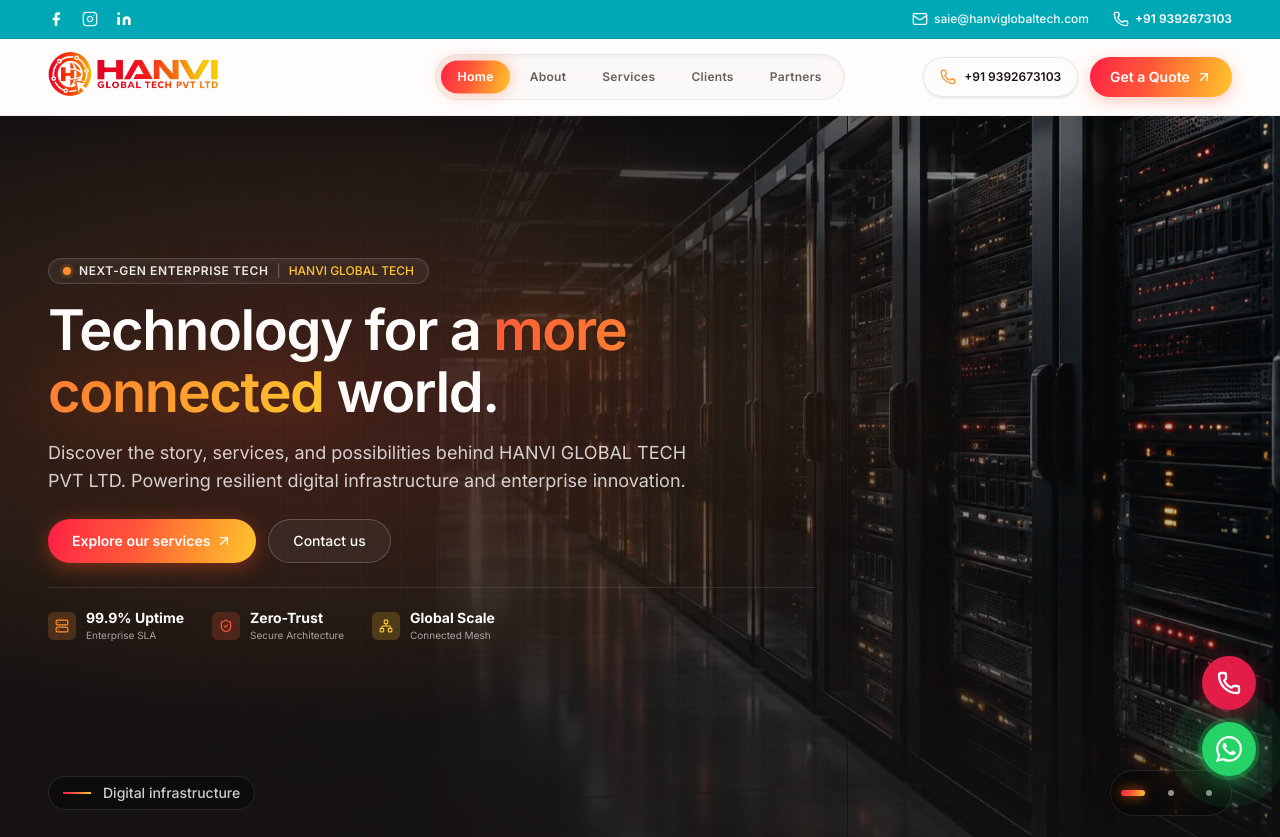
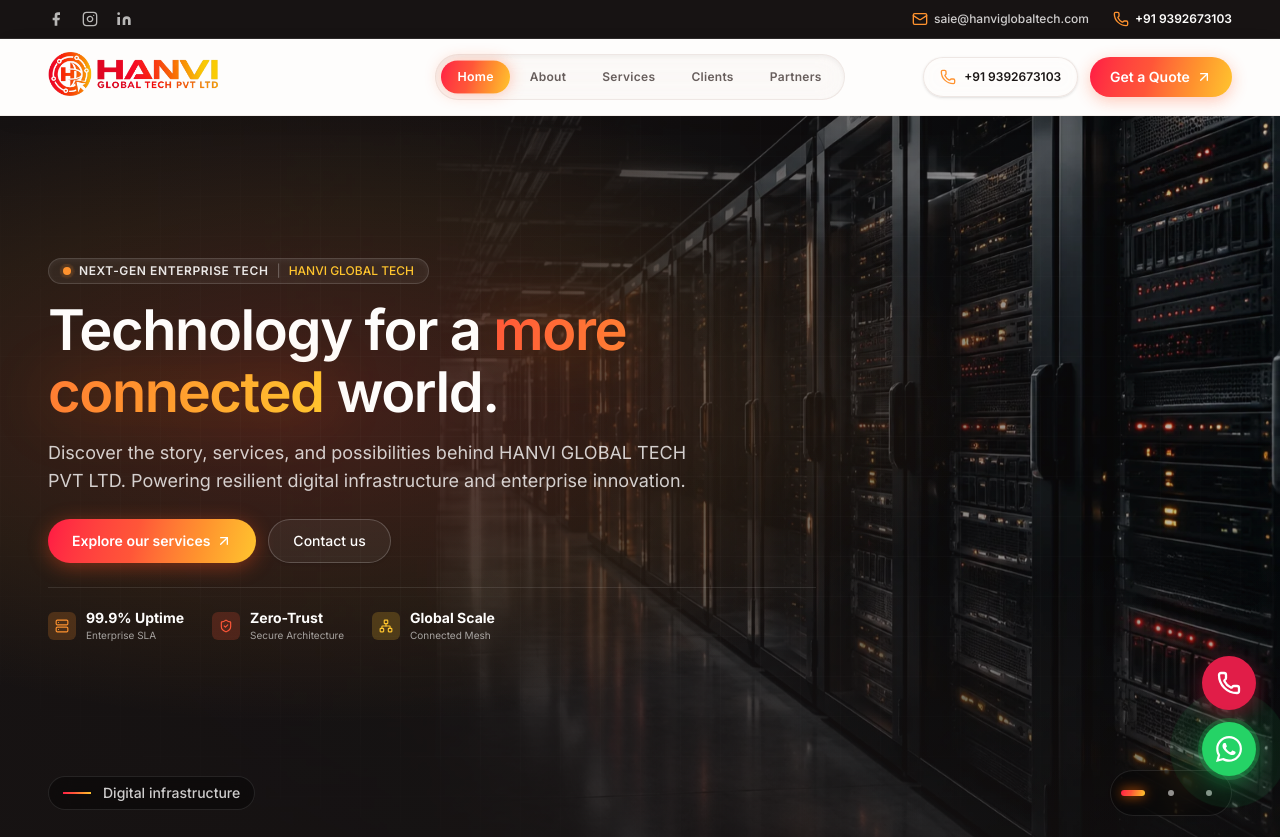
Before and after one commit to ascend-media-labs/HANVI-Global-Tech, a React (Vite) app: page / in a window 1280 px wide. Shown: the top 837 px of the page. Built offline with nearby package versions, Linux system fonts and the light colour scheme.

Commit message:
style: set notice bar background to footer color and make only navbar sticky

```diff
--- a/src/components/hanvi-site.tsx
+++ b/src/components/hanvi-site.tsx
@@ -613,11 +613,10 @@ export function HanviSite() {
 
   return (
     <div className="min-h-screen w-full overflow-x-hidden bg-background text-foreground">
-      <header className="sticky top-0 z-50 border-b border-border/50 bg-background/85 backdrop-blur-xl transition-all duration-300 shadow-[0_4px_24px_rgba(0,0,0,0.03)]">
-        {/* Top Utility Bar (Sample Reference with Social Icons & Contact Info) */}
+      {/* Top Utility Bar (Matches footer background color bg-brand-charcoal; non-sticky) */}
       <aside
         aria-label="Contact and Social Info"
-          className="border-b border-black/10 bg-[#00A8B5] text-white"
+        className="relative z-40 border-b border-white/10 bg-brand-charcoal text-background shadow-xs"
       >
         <div className="mx-auto flex h-9 sm:h-9.5 w-full items-center justify-between px-4 sm:px-6 md:px-8 lg:px-10 xl:px-12 2xl:px-16 text-xs font-medium">
           {/* Left: Social Media Icons */}
@@ -627,16 +626,16 @@ export function HanviSite() {
               target="_blank"
               rel="noopener noreferrer"
               aria-label="Facebook"
-                className="text-white/90 hover:text-white transition-all duration-200 hover:scale-115 flex items-center"
-              >
-                <Facebook className="size-3.5 sm:size-4 fill-white stroke-none" />
+              className="text-background/70 hover:text-brand-orange transition-all duration-200 hover:scale-115 flex items-center"
+            >
+              <Facebook className="size-3.5 sm:size-4 fill-current stroke-none" />
             </a>
             <a
               href="https://instagram.com"
               target="_blank"
               rel="noopener noreferrer"
               aria-label="Instagram"
-                className="text-white/90 hover:text-white transition-all duration-200 hover:scale-115 flex items-center"
+              className="text-background/70 hover:text-brand-orange transition-all duration-200 hover:scale-115 flex items-center"
             >
               <Instagram className="size-3.5 sm:size-4" />
             </a>
@@ -645,9 +644,9 @@ export function HanviSite() {
               target="_blank"
               rel="noopener noreferrer"
               aria-label="LinkedIn"
-                className="text-white/90 hover:text-white transition-all duration-200 hover:scale-115 flex items-center"
-              >
-                <Linkedin className="size-3.5 sm:size-4 fill-white stroke-none" />
+              className="text-background/70 hover:text-brand-orange transition-all duration-200 hover:scale-115 flex items-center"
+            >
+              <Linkedin className="size-3.5 sm:size-4 fill-current stroke-none" />
             </a>
           </div>
 
@@ -655,22 +654,25 @@ export function HanviSite() {
           <div className="flex items-center gap-4 sm:gap-6 text-[11px] sm:text-xs">
             <a
               href="mailto:saie@hanviglobaltech.com"
-                className="inline-flex items-center gap-1.5 text-white/95 hover:text-white hover:underline transition-colors"
-              >
-                <Mail className="size-3.5 sm:size-4" />
+              className="inline-flex items-center gap-1.5 text-background/80 hover:text-brand-gold hover:underline transition-colors"
+            >
+              <Mail className="size-3.5 sm:size-4 text-brand-orange" />
               <span className="hidden min-[420px]:inline">saie@hanviglobaltech.com</span>
               <span className="min-[420px]:hidden">Email</span>
             </a>
             <a
               href="tel:+919392673103"
-                className="inline-flex items-center gap-1.5 text-white font-semibold hover:underline transition-colors"
-              >
-                <Phone className="size-3.5 sm:size-4" />
+              className="inline-flex items-center gap-1.5 text-background font-semibold hover:text-brand-gold hover:underline transition-colors"
+            >
+              <Phone className="size-3.5 sm:size-4 text-brand-orange" />
               <span>+91 9392673103</span>
             </a>
           </div>
         </div>
       </aside>
+
+      {/* Main Navbar - Only this is sticky */}
+      <header className="sticky top-0 z-50 border-b border-border/50 bg-background/85 backdrop-blur-xl transition-all duration-300 shadow-[0_4px_24px_rgba(0,0,0,0.03)]">
         <div className="mx-auto flex h-[76px] w-full items-center justify-between px-4 sm:px-6 md:px-8 lg:grid lg:grid-cols-[1fr_auto_1fr] lg:px-10 xl:px-12 2xl:px-16">
           <div className="flex items-center justify-start">
             <button
```
Lines whose indentation alone changed are shown as unchanged.
